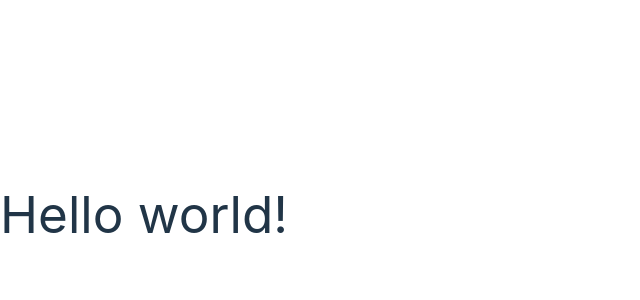
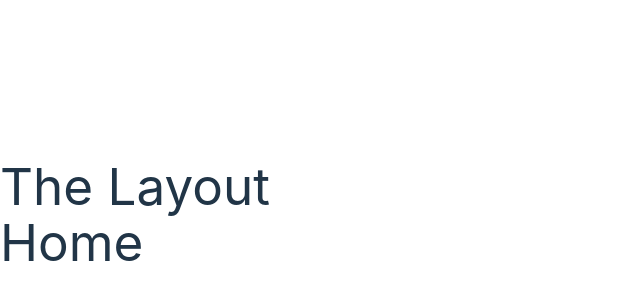
Before and after one commit to appohfaiths/notes-webapp, a React (Vite) app in the folder frontend/todo-app/: page / in a window 1280 px wide. Shown: the part 186-486 px from the top of the page, without its empty margins (0-640 px from the left). Built offline with nearby package versions, Linux system fonts and the light colour scheme.

Commit message:
feat: layout and pages setup

```diff
--- a/frontend/todo-app/src/App.tsx
+++ b/frontend/todo-app/src/App.tsx
@@ -1,10 +1,18 @@
+import { BrowserRouter as Router, Routes, Route } from "react-router-dom"
+import { ToastContainer } from "react-toastify"
+import 'react-toastify/dist/ReactToastify.css';
+import Home from "./pages/Home";
+
 function App() {
 
   return (
     <>
-      <h1 className="text-3xl font-bold text-red-500 underline">
-      Hello world!
-    </h1>
+      <Router>
+        <Routes>
+          <Route path="/" element={<Home />} />
+        </Routes>
+      </Router>
+      <ToastContainer />
     </>
   )
 }
--- a/frontend/todo-app/src/layouts/Layout.tsx
+++ b/frontend/todo-app/src/layouts/Layout.tsx
@@ -0,0 +1,12 @@
+import React, { ReactNode } from 'react';
+
+interface LayoutProps {
+  children: ReactNode;
+}
+
+export default function Layout({ children }: LayoutProps): React.JSX.Element {
+    return <>
+        <h1>The Layout</h1>
+        {children}
+    </>;
+}
--- a/frontend/todo-app/src/pages/Home.tsx
+++ b/frontend/todo-app/src/pages/Home.tsx
@@ -1,7 +1,12 @@
 import React from 'react'
+import Layout from '../layouts/Layout'
 
-export default function Home() {
-  return (
-    <div>Home</div>
+export default function Home():React.JSX.Element {
+    return (
+        <Layout>
+            <main>
+                <h1 className='text-2xl text-red-500'>Home</h1>
+            </main>
+        </Layout>
   )
 }
```
Also changed, not shown: frontend/todo-app/src/pages/Create.tsx (+7 -0 lines), frontend/todo-app/src/pages/View.tsx (+7 -0 lines).
